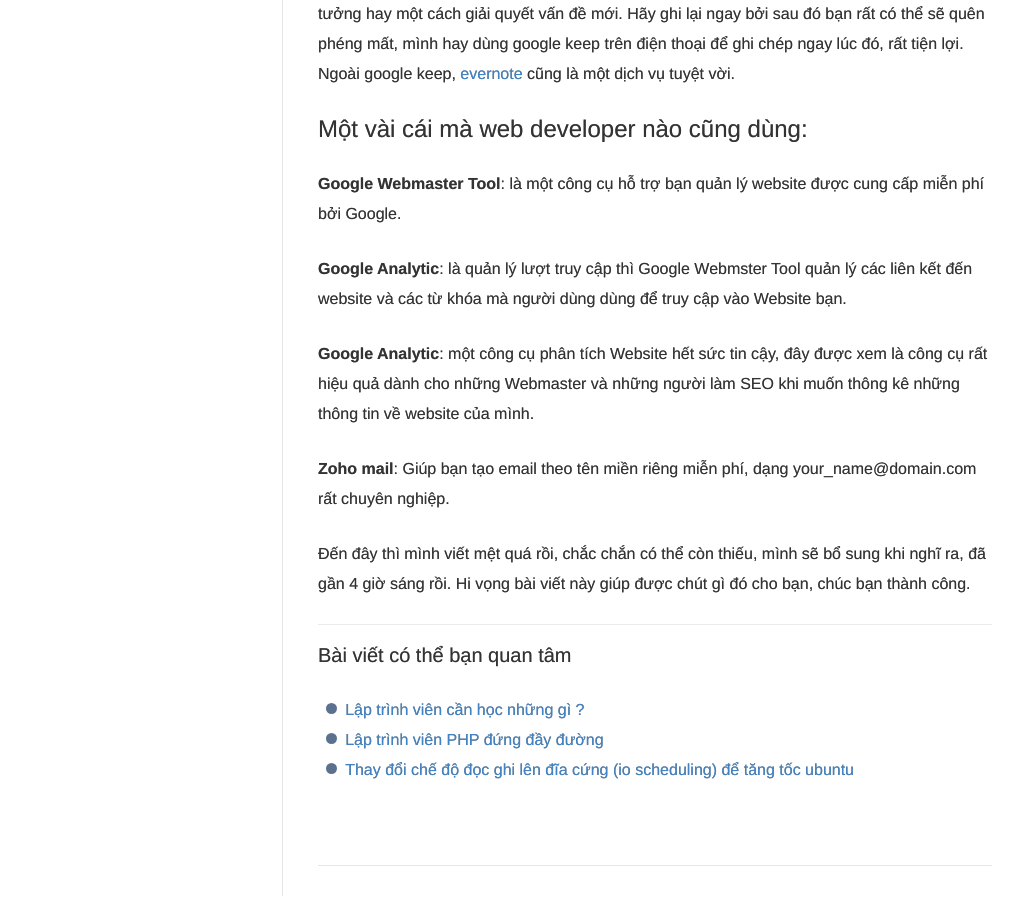
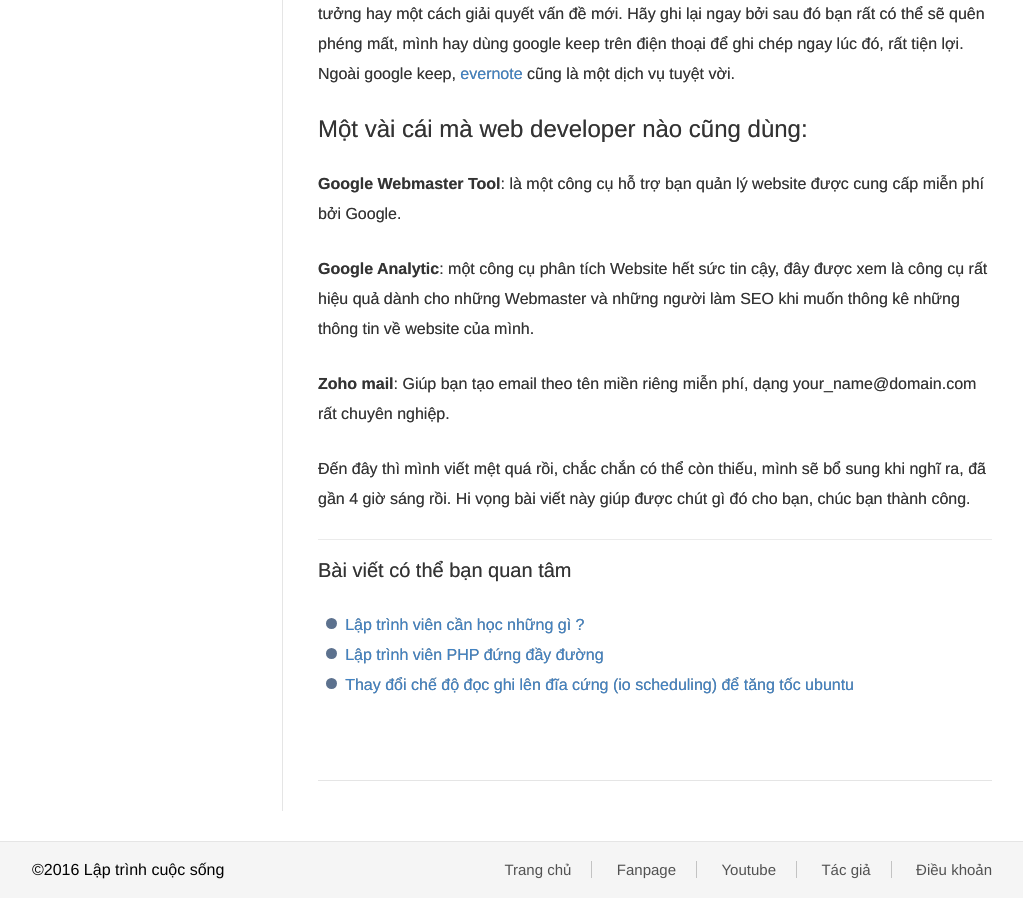
Before and after one commit to nguyentest/laptrinhcuocsong, a Jekyll site: the page built from _posts/2017-03-24-tong-hop-nhung-cong-cu-can-thiet-cho-web-developer.md, in a window 1280 px wide and 900 px high, scrolled down 3716 px. Shown: the whole window, without its empty margins (128-1151 px from the left). Built offline with Jekyll 4.4.1, drawn with Linux system fonts in a browser that asks for light colours.

Commit message:
Update 2017-03-24-tong-hop-nhung-cong-cu-can-thiet-cho-web-developer.md

```diff
--- a/_posts/2017-03-24-tong-hop-nhung-cong-cu-can-thiet-cho-web-developer.md
+++ b/_posts/2017-03-24-tong-hop-nhung-cong-cu-can-thiet-cho-web-developer.md
@@ -87,8 +87,6 @@
 
 **Google Webmaster Tool**: là một công cụ hỗ trợ bạn quản lý website được cung cấp miễn phí bởi Google.
 
-**Google Analytic**: là quản lý lượt truy cập thì Google Webmster Tool quản lý các liên kết đến website và các từ khóa mà người dùng dùng để truy cập vào Website bạn.
-
 **Google Analytic**: một công cụ phân tích Website hết sức tin cậy, đây được xem là công cụ rất hiệu quả dành cho những Webmaster và những người làm SEO khi muốn thông kê những thông tin về website của mình.
 
 **Zoho mail**: Giúp bạn tạo email theo tên miền riêng miễn phí, dạng your_name@domain.com rất chuyên nghiệp.
```
